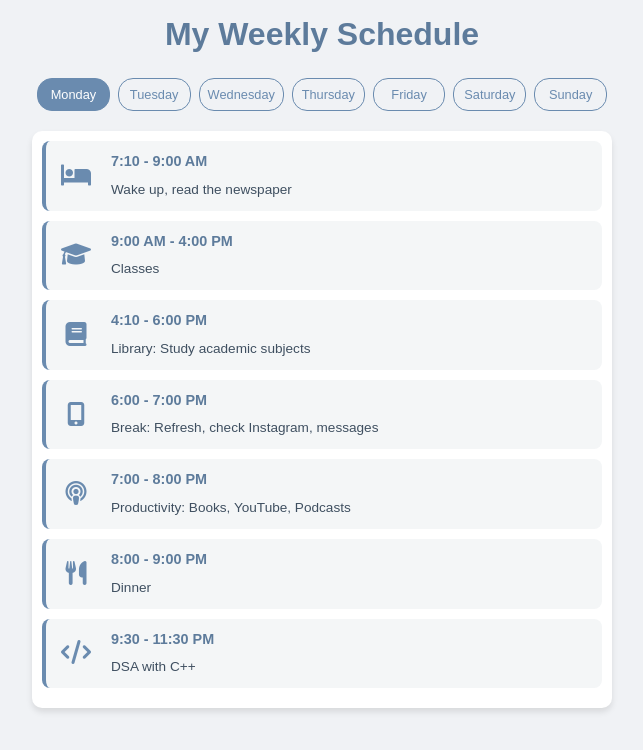
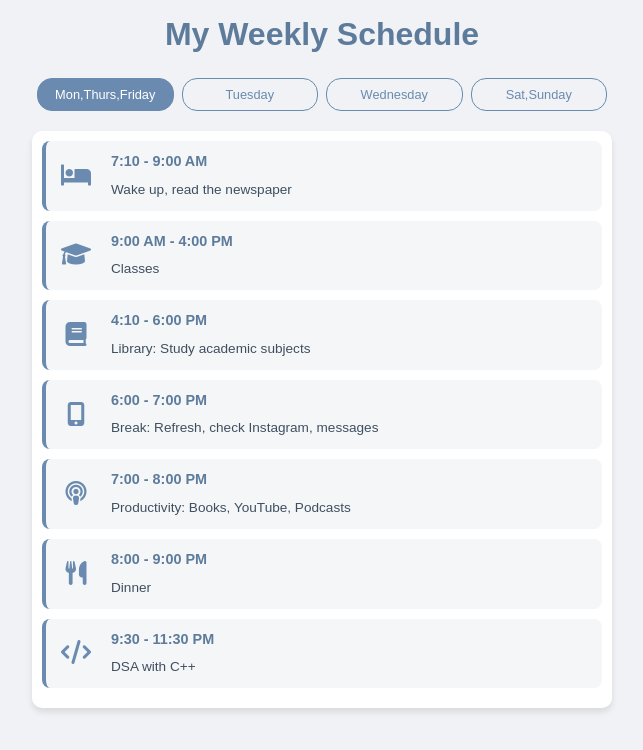
Before and after one commit to yaswanth756/timetable, a plain HTML site: page index.html in a window 1280 px wide. Shown: the whole page, without its empty margins (318-961 px from the left). Drawn offline with Linux system fonts and the light colour scheme.

Commit message:
Update index.html

```diff
--- a/index.html
+++ b/index.html
@@ -117,8 +117,8 @@
     </div>
 
     <script>
-        const schedule = {
-            "Monday": [
+       const schedule = {
+            "Mon,Thurs,Friday": [
                 {"icon": "bed", "time": "7:10 - 9:00 AM", "activity": "Wake up, read the newspaper"},
                 {"icon": "graduation-cap", "time": "9:00 AM - 4:00 PM", "activity": "Classes"},
                 {"icon": "book", "time": "4:10 - 6:00 PM", "activity": "Library: Study academic subjects"},
@@ -145,25 +145,7 @@
                 {"icon": "podcast", "time": "7:00 - 8:00 PM", "activity": "Productivity"},
                 {"icon": "code", "time": "9:30 - 11:30 PM", "activity": "DSA with C++"}
             ],
-            "Thursday": [
-                {"icon": "bed", "time": "7:10 - 9:00 AM", "activity": "Wake up, read the newspaper"},
-                {"icon": "graduation-cap", "time": "9:00 AM - 4:00 PM", "activity": "Classes"},
-                {"icon": "book", "time": "4:10 - 6:00 PM", "activity": "Library: Study academic subjects"},
-                {"icon": "mobile-alt", "time": "6:00 - 7:00 PM", "activity": "Break: Refresh, check Instagram, messages"},
-                {"icon": "podcast", "time": "7:00 - 8:00 PM", "activity": "Productivity: Books, YouTube, Podcasts"},
-                {"icon": "utensils", "time": "8:00 - 9:00 PM", "activity": "Dinner"},
-                {"icon": "code", "time": "9:30 - 11:30 PM", "activity": "DSA with C++"}
-            ],
-            "Friday": [
-                {"icon": "bed", "time": "7:10 - 9:00 AM", "activity": "Wake up, read the newspaper"},
-                {"icon": "graduation-cap", "time": "9:00 AM - 4:00 PM", "activity": "Classes"},
-                {"icon": "book", "time": "4:10 - 6:00 PM", "activity": "Library: Study academic subjects"},
-                {"icon": "mobile-alt", "time": "6:00 - 7:00 PM", "activity": "Break: Refresh, check Instagram, messages"},
-                {"icon": "podcast", "time": "7:00 - 8:00 PM", "activity": "Productivity: Books, YouTube, Podcasts"},
-                {"icon": "utensils", "time": "8:00 - 9:00 PM", "activity": "Dinner"},
-                {"icon": "code", "time": "9:30 - 11:30 PM", "activity": "DSA with C++"}
-            ],
-            "Saturday": [
+            "Sat,Sunday": [
                 {"icon": "laptop", "time": "10:00 AM - 1:00 PM", "activity": "MERN stack work: Learning/building projects"},
                 {"icon": "utensils", "time": "1:00 - 2:30 PM", "activity": "Lunch"},
                 {"icon": "code", "time": "3:00 - 5:00 PM", "activity": "DSA with C++"},
@@ -172,15 +154,6 @@
                 {"icon": "utensils", "time": "8:00 - 9:00 PM", "activity": "Dinner"},
                 {"icon": "laptop", "time": "9:30 - 11:30 PM", "activity": "MERN stack work: Learning/building projects"}
             ],
-            "Sunday": [
-                {"icon": "laptop", "time": "10:00 AM - 1:00 PM", "activity": "MERN stack work: Learning/building projects"},
-                {"icon": "utensils", "time": "1:00 - 2:30 PM", "activity": "Lunch"},
-                {"icon": "code", "time": "3:00 - 5:00 PM", "activity": "DSA with C++"},
-                {"icon": "coffee", "time": "5:00 - 7:00 PM", "activity": "Break, time pass, relaxation"},
-                {"icon": "podcast", "time": "7:00 - 8:00 PM", "activity": "Productivity"},
-                {"icon": "utensils", "time": "8:00 - 9:00 PM", "activity": "Dinner"},
-                {"icon": "laptop", "time": "9:30 - 11:30 PM", "activity": "MERN stack work: Learning/building projects"}
-            ]
             // Other days remain the same as in previous versions
         };
 
@@ -222,7 +195,7 @@
             });
         }
 
-        showDay('Monday');
+        showDay('Mon,Thurs,Friday');
     </script>
 </body>
 </html>
```
